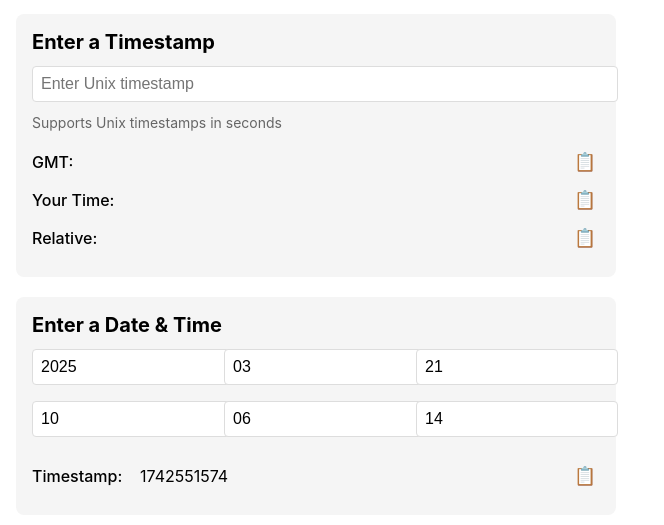
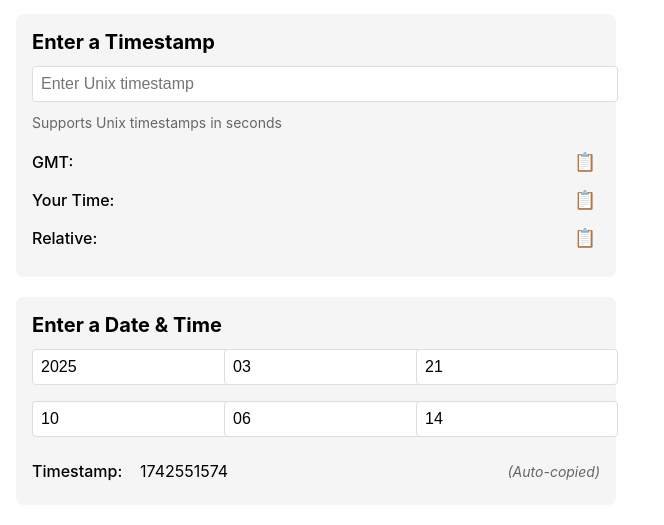
Before and after one commit to ddobrinskiy/unix-converter-extension, a website with bundled scripts: page src/popup/index.html in a window 1280 px wide. Shown: the part 67-592 px from the top of the page, without its empty margins (0-664 px from the left). Built offline with nearby package versions, Linux system fonts and the light colour scheme.

Commit message:
Add auto-copy functionality for timestamp when date/time changes

```diff
--- a/src/popup/index.html
+++ b/src/popup/index.html
@@ -48,7 +48,7 @@
                 <div class="result-row">
                     <span class="label">Timestamp:</span>
                     <span class="value" id="unix-timestamp"></span>
-                    <button class="copy-btn" data-target="unix-timestamp">📋</button>
+                    <span class="auto-copy-indicator">(Auto-copied)</span>
                 </div>
             </div>
         </div>
--- a/src/popup/popup.ts
+++ b/src/popup/popup.ts
@@ -137,7 +137,20 @@ function initializeConverter() {
             }
 
             const timestamp = Math.floor(date.getTime() / 1000);
-            unixTimestampOutput.textContent = timestamp.toString();
+            const timestampStr = timestamp.toString();
+            unixTimestampOutput.textContent = timestampStr;
+
+            // Auto-copy to clipboard
+            navigator.clipboard.writeText(timestampStr).then(() => {
+                // Show notification
+                copyNotification.textContent = "Timestamp copied to clipboard!";
+                copyNotification.classList.add('show');
+                setTimeout(() => {
+                    copyNotification.classList.remove('show');
+                }, 2000);
+            }).catch(err => {
+                console.error('Failed to copy timestamp:', err);
+            });
 
             [yearInput, monthInput, dayInput, hourInput, minuteInput, secondInput].forEach(input => {
                 input.classList.remove('error');
--- a/src/popup/styles.css
+++ b/src/popup/styles.css
@@ -126,8 +126,16 @@ input:focus {
     opacity: 0;
     transition: opacity 0.3s ease;
     pointer-events: none;
+    z-index: 1000;
 }
 
 .copy-notification.show {
     opacity: 1;
 }
+
+.auto-copy-indicator {
+    font-size: 14px;
+    color: #666;
+    font-style: italic;
+    margin-left: 8px;
+}
```
